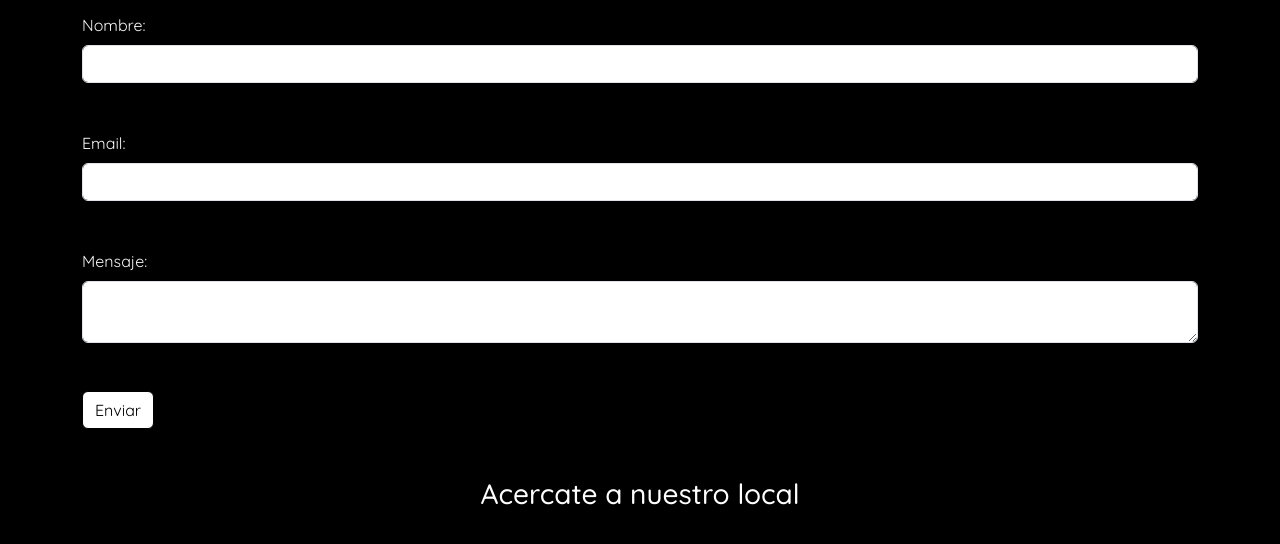
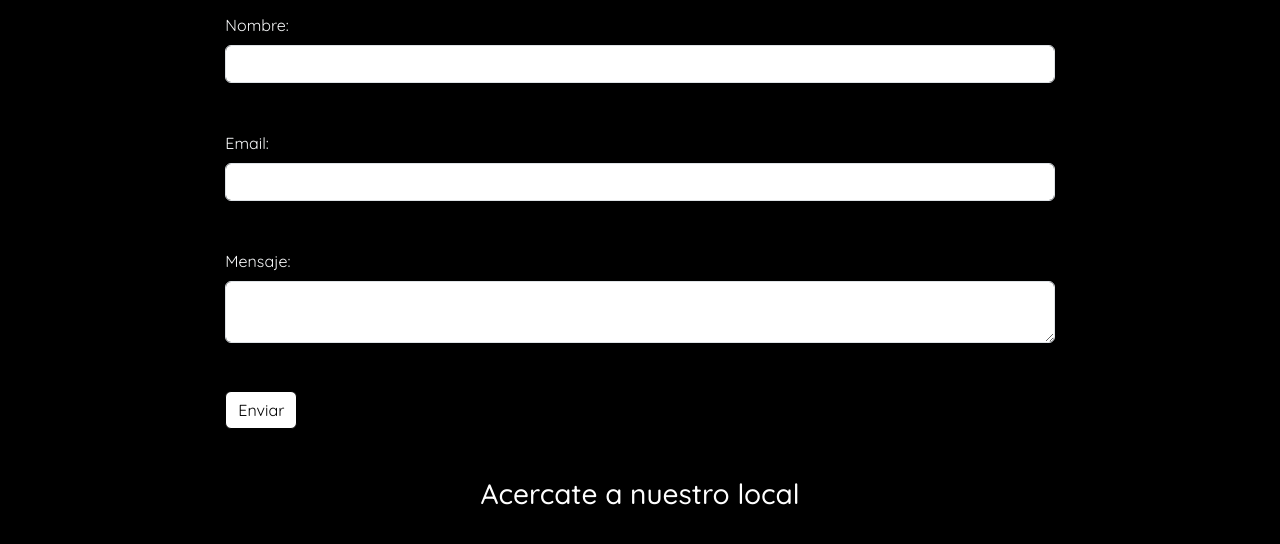
Before and after one commit to ghertzan/Proyecto-final, a website: page pages/contacto.html in a window 1280 px wide. Shown: the part 634-1178 px from the top of the page. Drawn offline with nearby package versions, Linux system fonts and the light colour scheme.

Commit message:
Elimino el 80% de uso de la pagina

```diff
--- a/pages/contacto.html
+++ b/pages/contacto.html
@@ -16,7 +16,7 @@
     <link rel="shortcut icon" href="./img/favicon-32x32.png" type="image/x-icon">
 </head>
 <body class="bg-black">
-  <div class="container">
+  <div class="container-fluid">
     <div class="row justify-content-center my-5">
       <header>
           <div class="col-12 d-flex justify-content-center " >
@@ -50,7 +50,7 @@
      </header>
   </div>
     <main class="row justify-content-center my-5">
-        <article class="col-12">
+        <div class="col-8">
             <h2 class="gh-h2">Contactanos...</h2>
             <p class="text-light">¿Tienes alguna pregunta, sugerencia o comentario? ¡Estamos aquí para ayudarte! Completa el formulario y nos pondremos en contacto contigo a la brevedad.</p>
             <form action="" class="text-light">
@@ -68,11 +68,11 @@
                 <br><br>
                 <button type="submit" class="btn btn-primary btn-contacto">Enviar</button>
             </form>
-        </article>
-        <div class="col-12 d-flex justify-content-center my-5">
+        </div>
+        <div class="col-8 d-flex justify-content-center my-5">
           <h3 class="gh-h3">Acercate a nuestro local</h3>
         </div>
-        <div class="col-12 d-flex justify-content-center my-5">
+        <div class="col-8 d-flex justify-content-center my-5">
           <iframe class="mapa" src="https://www.google.com/maps/embed?pb=!1m14!1m12!1m3!1d3348.25858944741!2d-60.65012169541583!3d-32.94418155920171!2m3!1f0!2f0!3f0!3m2!1i1024!2i768!4f13.1!5e0!3m2!1ses-419!2sar!4v1740419917725!5m2!1ses-419!2sar" width="1200" height="500" allowfullscreen="" loading="lazy" referrerpolicy="no-referrer-when-downgrade"></iframe>
         </div>
     </main>
```
Also changed, not shown: index.html (+1 -1 lines), pages/productos.html (+1 -1 lines).
